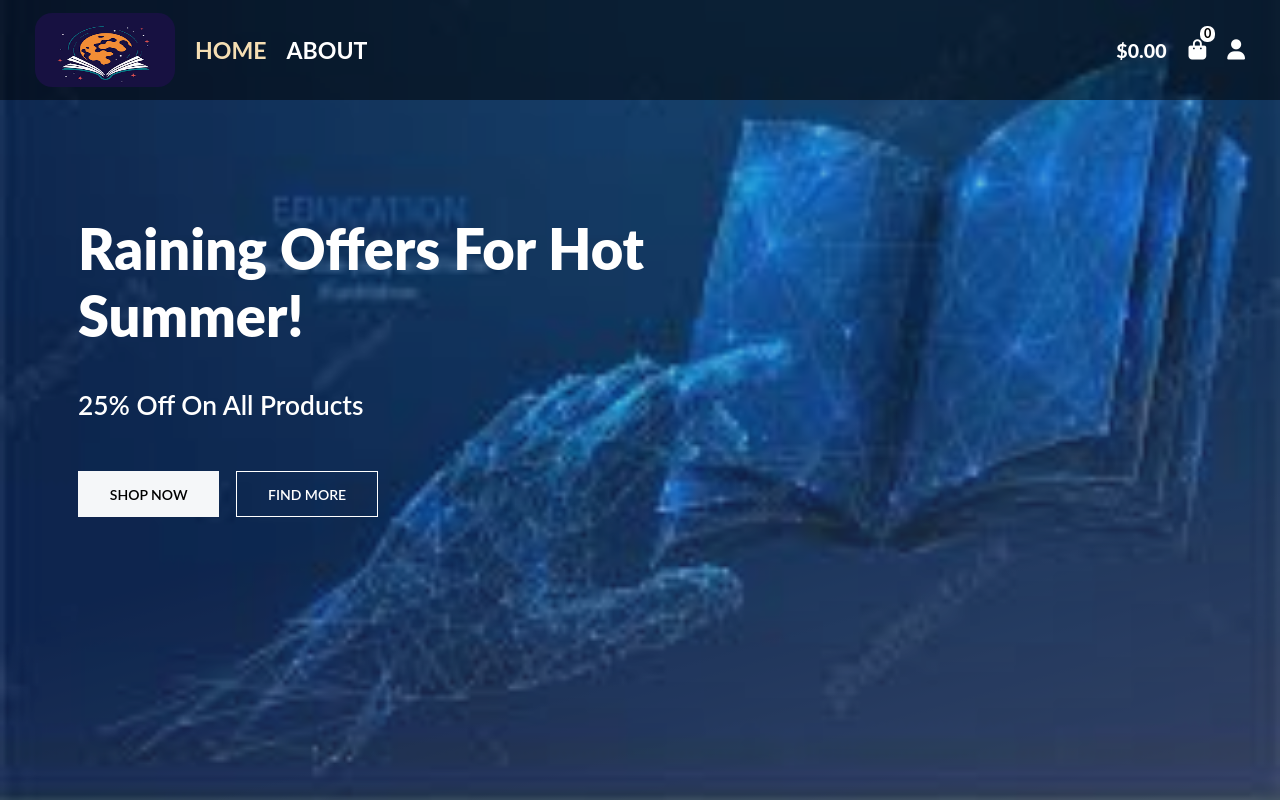
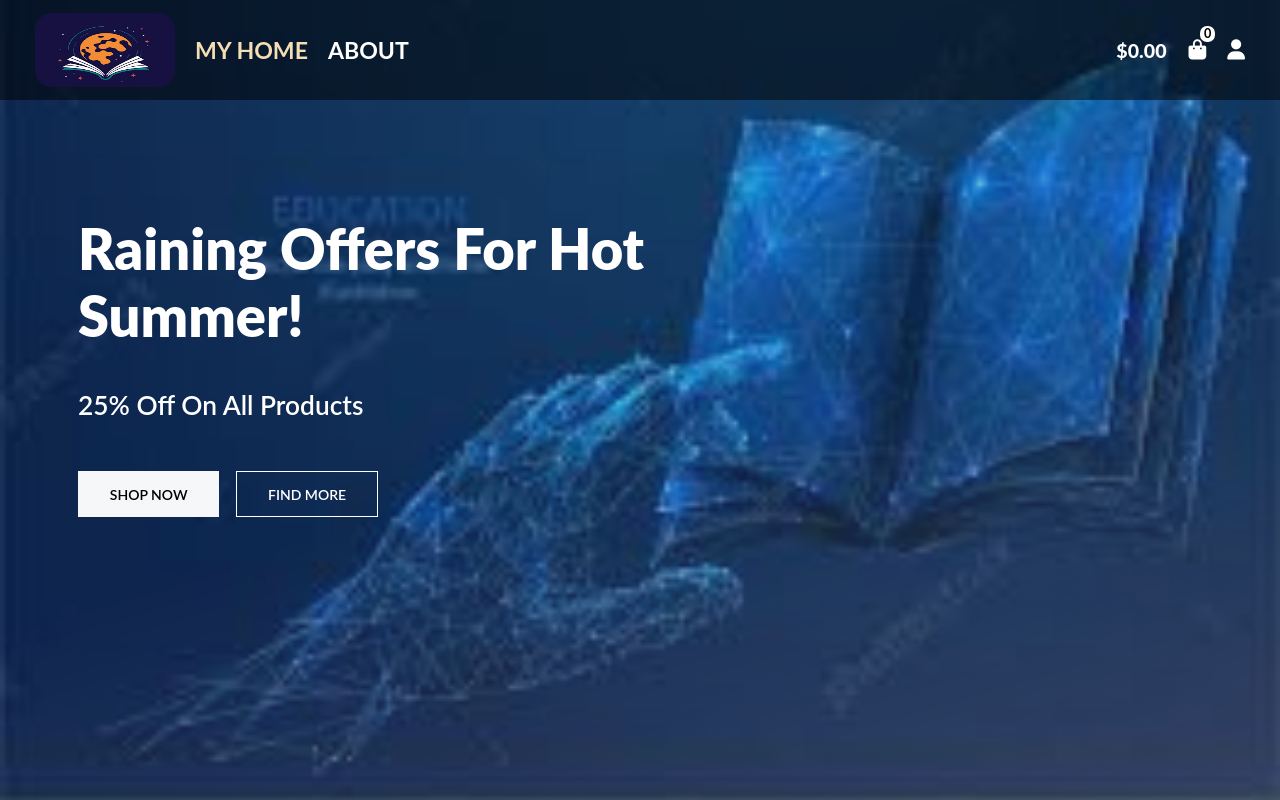
Before and after one commit to nizam323/books_store, a React (Vite) app: page / in a window 1280 px wide. Shown: the top 800 px of the page. Built offline with nearby package versions, Linux system fonts and the light colour scheme.

Commit message:
Update index.jsx

```diff
--- a/src/components/Navbar/index.jsx
+++ b/src/components/Navbar/index.jsx
@@ -14,7 +14,7 @@ export default function Navbar() {
                     <div className="anchors">
                         <ul>
                             <li><NavLink to="/" className={({ isActive }) => (isActive ? "active" : "inactive")}
-                            ><h2 style={{ paddingLeft: "20px", cursor: "pointer" }}>HOME</h2></NavLink></li>
+                            ><h2 style={{ paddingLeft: "20px", cursor: "pointer" }}>MY HOME</h2></NavLink></li>
                             <li><NavLink to="/about" className={({ isActive }) => (isActive ? "active" : "inactive")}
                             ><h2 style={{ paddingLeft: "20px", cursor: "pointer" }}>ABOUT</h2></NavLink></li>
                         </ul>
```
